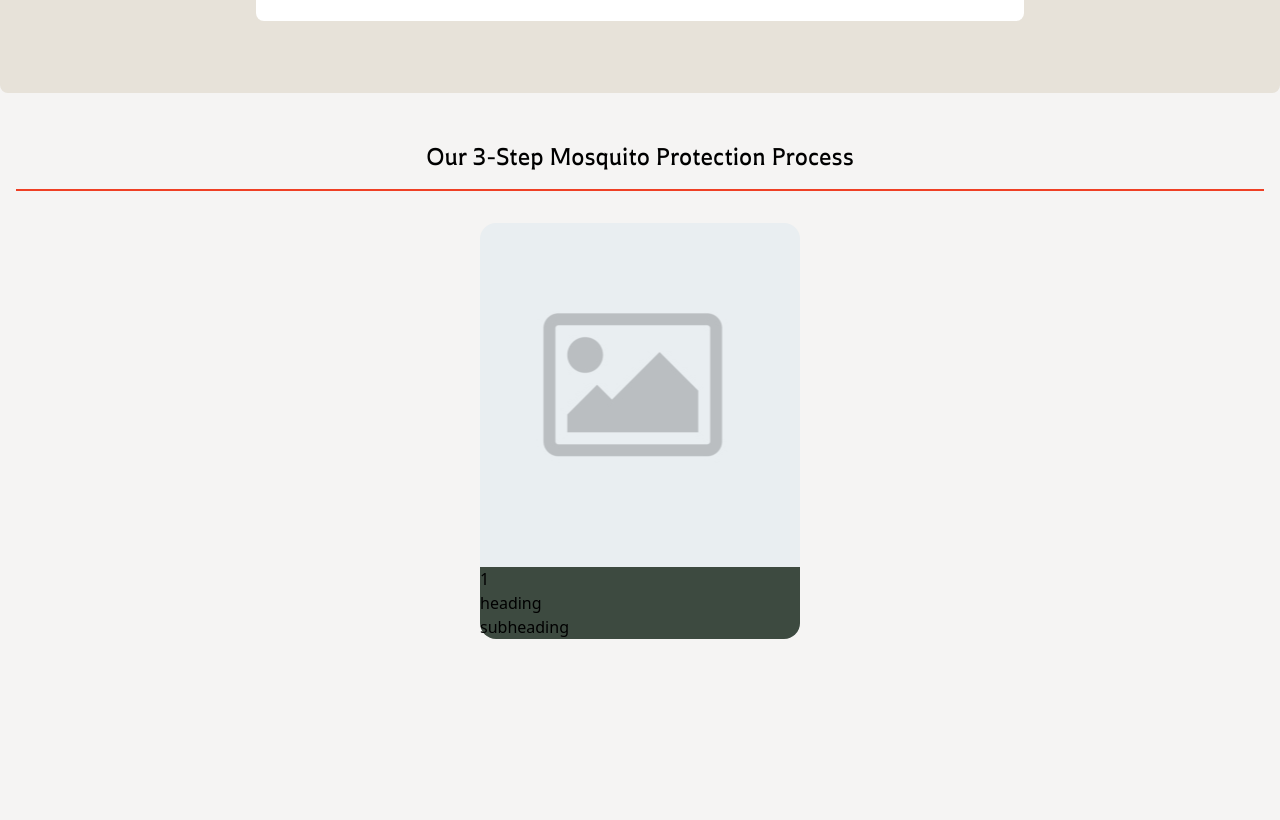
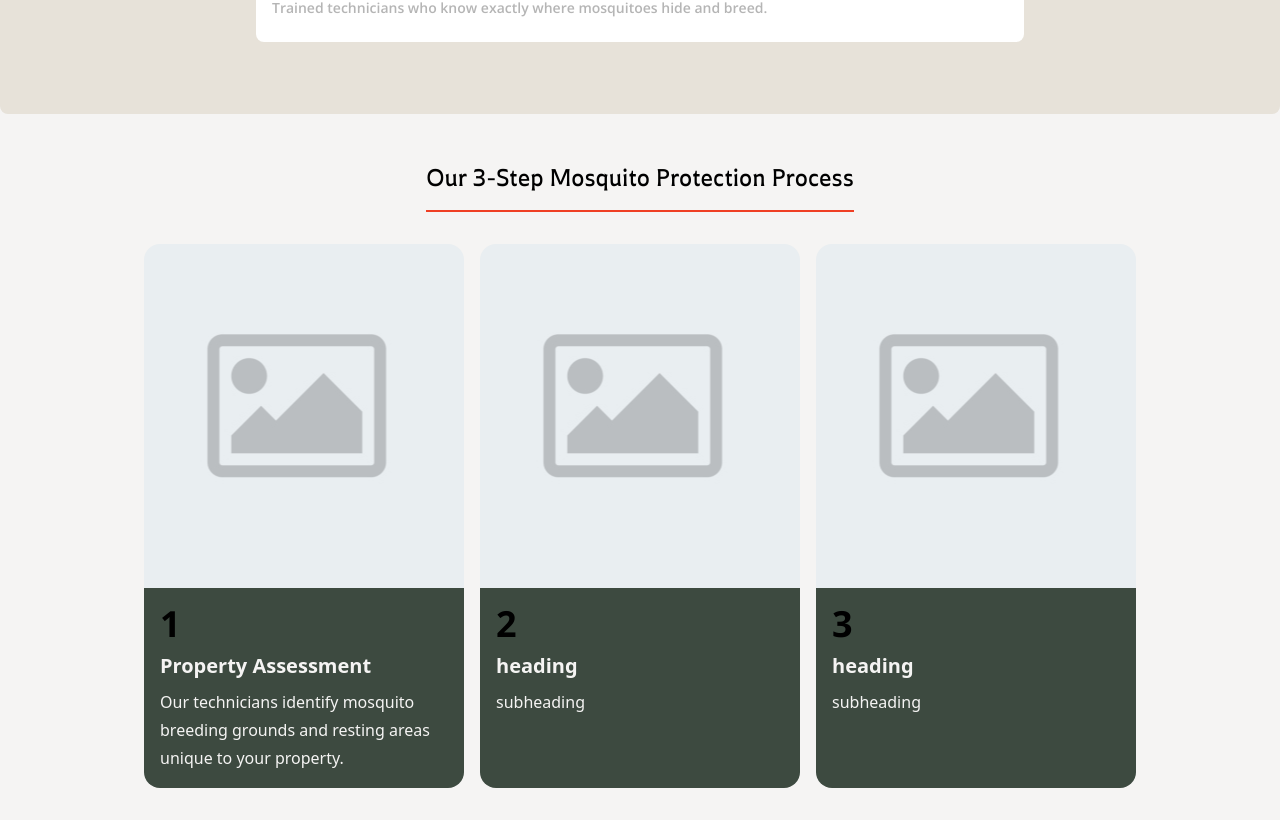
Before and after one commit to austin-tanksley/mosquito-bandito2025, a React (Vite) app: page / in a window 1280 px wide. Shown: the part 1640-2460 px from the top of the page. Before the commit the page ends 2311 px from the top, so only its background shows below. Built offline with nearby package versions, Linux system fonts and the light colour scheme.

Commit message:
starting on carosel

```diff
--- a/src/Header.jsx
+++ b/src/Header.jsx
@@ -10,7 +10,8 @@ function Header() {
         <div
         className='container mx-auto bg-tundra flex justify-between items-center py-4 px-2'
         >
-            <img src={LOGO} alt="" />
+            <img src={LOGO} alt=""
+            className='h-[72px]'/>
             <nav>
                 <ul className='hidden md:flex gap-4'>
                     <li className={navBarStyle}><a href="#process">Our 3-Step Process</a></li>
--- a/src/Process.jsx
+++ b/src/Process.jsx
@@ -4,18 +4,23 @@ export default function Process()
 {
     return (
         <div
-            className="container mx-auto px-4"
+            className="container mx-auto px-4 max-w-[1024px]"
             id="process"
         >
             <h2
-                className="text-center py-4 border-b-bandito-red border-b-2 font-display text-2xl"
+                className="mx-auto py-4 border-b-bandito-red border-b-2 font-display text-2xl w-fit"
             >
                 Our 3-Step Mosquito Protection Process
             </h2>
             <div
-                className="grid grid-cols-1 justify-items-center"
+                className="py-8 grid grid-cols-1 justify-items-center items-stretch gap-4 lg:grid-cols-3 lg:grid-rows-1"
             >
-                <ProcessCard />
+                <ProcessCard
+                  heading="Property Assessment"
+                  subheading="Our technicians identify mosquito breeding grounds and resting areas unique to your property."
+                />
+                <ProcessCard number={2} />
+                <ProcessCard number={3} />
             </div>
         </div>
     )
--- a/src/ProcessCard.jsx
+++ b/src/ProcessCard.jsx
@@ -7,16 +7,16 @@ export default function ProcessCard({number = 1,
 })
 {
     return(
-        <div className="w-full max-w-xs py-8">
+        <div className="w-full max-w-sm flex flex-col">
             <div
              className="bg-dynamic h-[344px] rounded-t-2xl"
              style={{'--bg-image': `url(${image})`}}
             >
             </div>
-            <div className='flex flex-col self-stretch bg-bandito-green rounded-b-2xl'>
-                <p>{number}</p>
-                <h1>{heading}</h1>
-                <p>{subheading}</p>
+            <div className='p-4 bg-bandito-green rounded-b-2xl grow-1 flex flex-col gap-2'>
+                <p className='text-4xl font-body font-bold'>{number}</p>
+                <h1 className='font-bold text-tundra text-xl'>{heading}</h1>
+                <p className='text-tundra leading-[175%] text-[16px]'>{subheading}</p>
             </div>
         </div>
     )
```
